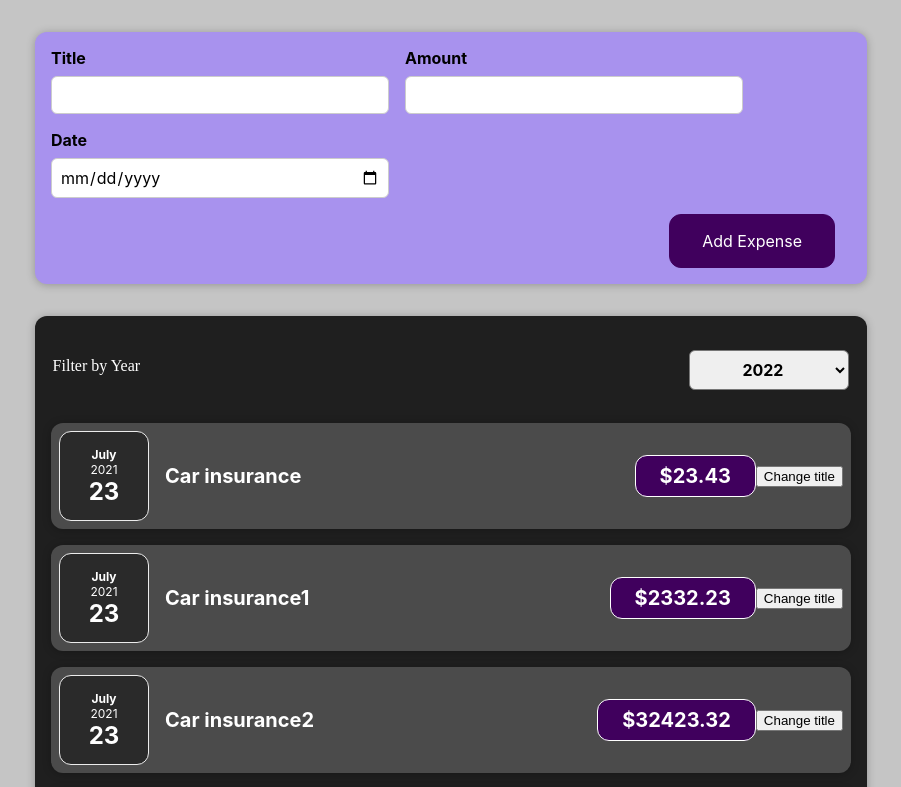
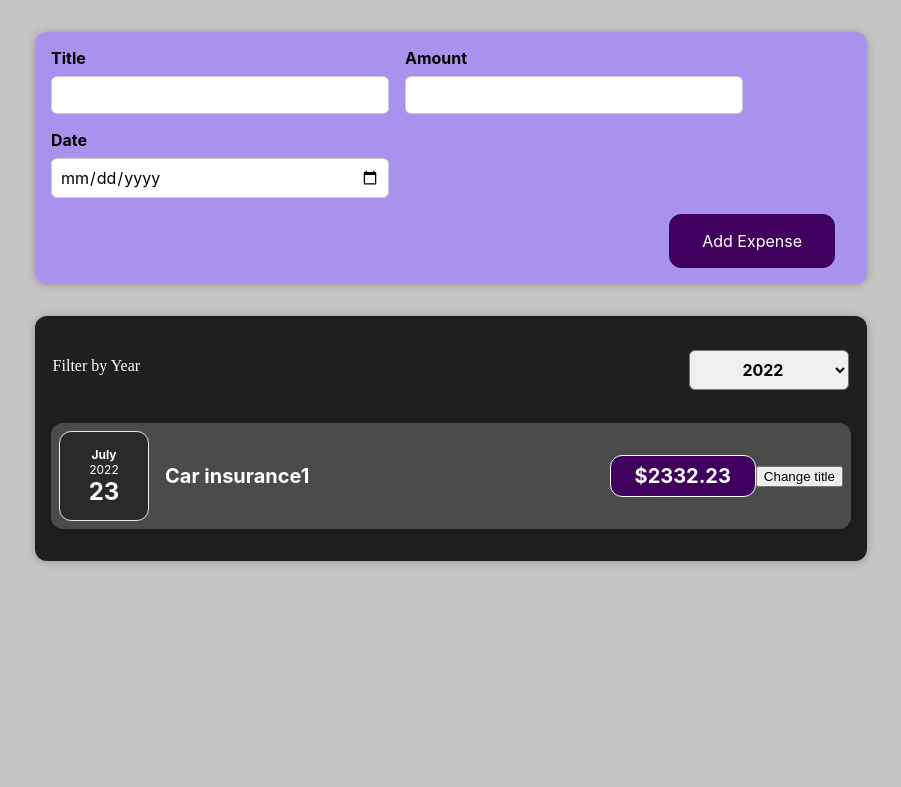
Before and after one commit to amogh-nagar/React-practice, a React (Create React App) app in the folder react-guide/: page / in a window 1280 px wide. Shown: the top 787 px of the page, without its empty margins (189-1090 px from the left). Built offline with nearby package versions, Linux system fonts and the light colour scheme.

Commit message:
Filtering

```diff
--- a/react-guide/src/App.js
+++ b/react-guide/src/App.js
@@ -1,16 +1,8 @@
 import Expenses from "./components/Expenses/Expenses";
-import React from "react";
+import {useState} from "react";
 import NewExpense from "./components/NewExpense/NewExpense";
-const App = () => {
-  //Without JSX
-  // return React.createElement(
-  //   "div",
-  //   {},
-  //   React.createElement("h2", {}, "Let's get started"),
-  //   React.createElement(Expenses, {})
-  // );
 
-  const expenses = [
+const dummy_expenses = [
   {
     id: "e1",
     title: "Car insurance",
@@ -21,25 +13,37 @@ const App = () => {
     id: "e2",
     title: "Car insurance1",
     amount: 2332.23,
-      date: new Date(2021, 6, 23),
+    date: new Date(2022, 6, 23),
   },
   {
     id: "e3",
     title: "Car insurance2",
     amount: 32423.32,
-      date: new Date(2021, 6, 23),
+    date: new Date(2019, 6, 23),
   },
   {
     id: "e4",
     title: "Car insurance3",
     amount: 234.4,
-      date: new Date(2021, 6, 23),
+    date: new Date(2020, 6, 23),
   },
 ];
 
+const App = () => {
+  //Without JSX
+  // return React.createElement(
+  //   "div",
+  //   {},
+  //   React.createElement("h2", {}, "Let's get started"),
+  //   React.createElement(Expenses, {})
+  // );
+
+  const [expenses, setExpenses] = useState(dummy_expenses);
+
   const addExpenseHandler = (expense) => {
-    console.log(expense);
-    console.log("App.js!");
+    // console.log(expense);
+    // console.log("App.js!");
+    setExpenses((prevState) => [ expense,...prevState]);
   };
 
   //With JSX
--- a/react-guide/src/components/ExpenseFilter/ExpenseFilter.js
+++ b/react-guide/src/components/ExpenseFilter/ExpenseFilter.js
@@ -10,7 +10,7 @@ const ExpenseFilter = (props) => {
       <div className="expenses-filter__control">
         <label htmlFor="">Filter by Year</label>
         <select
-          value={props.filteredyear}
+          value={props.selected}
           name=""
           id=""
           onChange={dateChangeHandler}
--- a/react-guide/src/components/Expenses/ExpenseDate.js
+++ b/react-guide/src/components/Expenses/ExpenseDate.js
@@ -4,6 +4,7 @@ const ExpenseDate = (props) => {
   const month = props.date.toLocaleString("en-US", {month: "long"});
   const day = props.date.toLocaleString("en-US", {day: "2-digit"});
   const year = props.date.getFullYear();
+
   return (
     <div className="expense-date">
       <div className="expense-date__month">{month}</div>
--- a/react-guide/src/components/Expenses/ExpenseItem.js
+++ b/react-guide/src/components/Expenses/ExpenseItem.js
@@ -15,9 +15,10 @@ const ExpenseItem = (props) => {
     setTitle("Updated!");
   };
 
+
   return (
     <Card className="expense-item">
-      <ExpenseDate date={props.date} />
+      <ExpenseDate date={props.date}  />
       <div className="expense-item__description">
         <h2>{title}</h2>
         <div className="expense-item__price">${props.amount}</div>
--- a/react-guide/src/components/Expenses/Expenses.js
+++ b/react-guide/src/components/Expenses/Expenses.js
@@ -10,33 +10,25 @@ const Expenses = (props) => {
   const dateSelectHandler = (year) => {
     setFilteredYear(year);
   };
+
+  const filteredexpenses=expenses.filter(expense=>{
+   return expense.date.getFullYear().toString()===filteredyear
+  })
   return (
     <div>
       <Card className="expenses">
         <ExpenseFilter
-          selcted={filteredyear}
+          selected={filteredyear}
           ondateselect={dateSelectHandler}
         />
-        <ExpenseItem
-          title={expenses[0].title}
-          amount={expenses[0].amount}
-          date={expenses[0].date}
-        />
-        <ExpenseItem
-          title={expenses[1].title}
-          amount={expenses[1].amount}
-          date={expenses[1].date}
-        />
-        <ExpenseItem
-          title={expenses[2].title}
-          amount={expenses[2].amount}
-          date={expenses[2].date}
-        />
-        <ExpenseItem
-          title={expenses[3].title}
-          amount={expenses[3].amount}
-          date={expenses[3].date}
-        />
+        {filteredexpenses.map((expense) => (
+          <ExpenseItem
+            key={expense.id}
+            title={expense.title}
+            amount={expense.amount}
+            date={expense.date}
+          />
+        ))}
       </Card>
     </div>
   );
```
Lines whose indentation alone changed are shown as unchanged.
